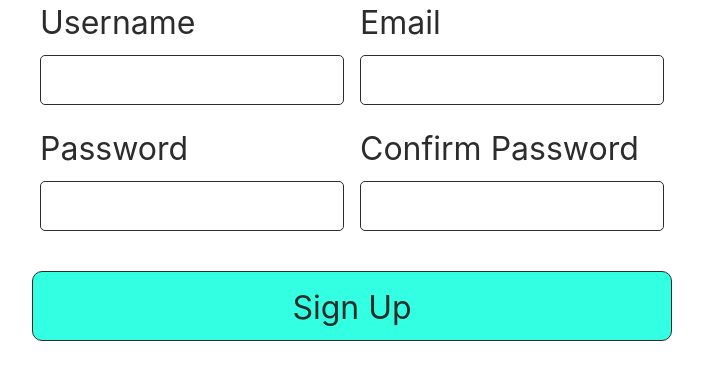
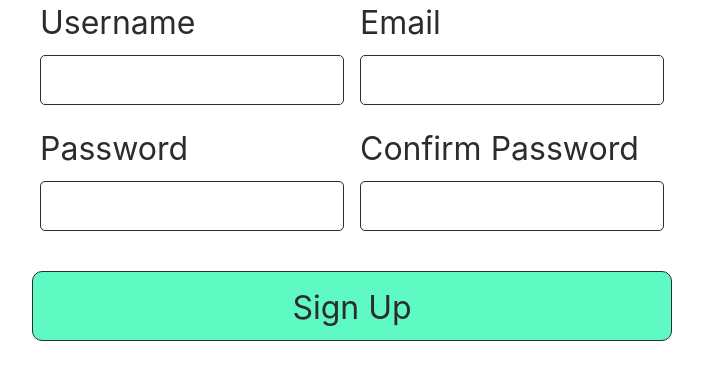
Before and after one commit to troyfitzwater/GroupProject, a PHP site: page /signUp.php in a window 1280 px wide. Shown: the part 259-639 px from the top of the page, without its empty margins (288-991 px from the left). Run offline with PHP 8.4, Linux system fonts and the light colour scheme.

Commit message:
Update color in style.css

```diff
--- a/style.css
+++ b/style.css
@@ -55,7 +55,7 @@ body {
     width: 100%;
     height: 70px;
     margin: 20px 0;
-    background-color: rgba(0, 255, 221, 0.8);
+    background-color: rgb(95, 249, 195);
     border-radius: 10px;
     border: 1px solid rgb(44, 44, 44);
     text-align: center;
@@ -67,7 +67,6 @@ body {
 
 .secondary-btn:hover {
     line-height: 64px;
-    background-color: rgb(0, 167, 144);
     border: 4px solid rgb(44, 44, 44);
     text-decoration: none;
     color: rgb(44, 44, 44);
```
